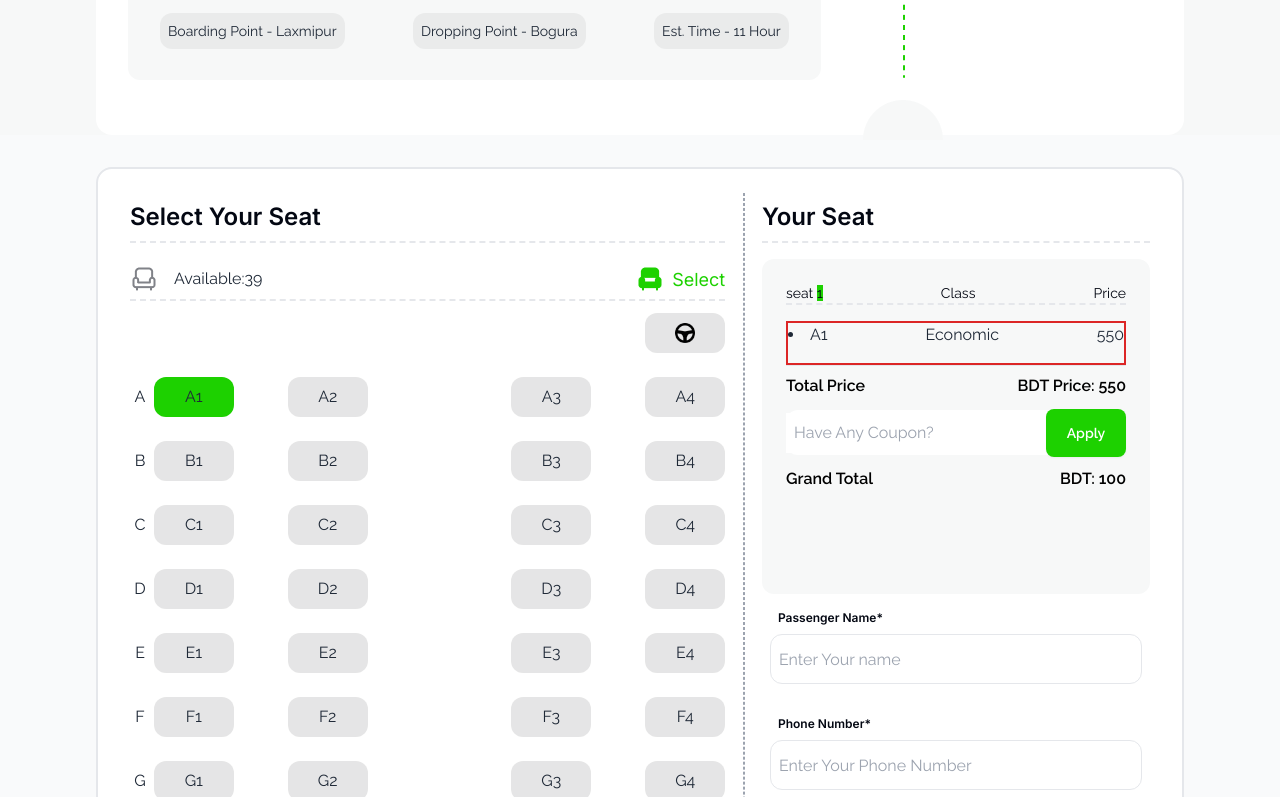
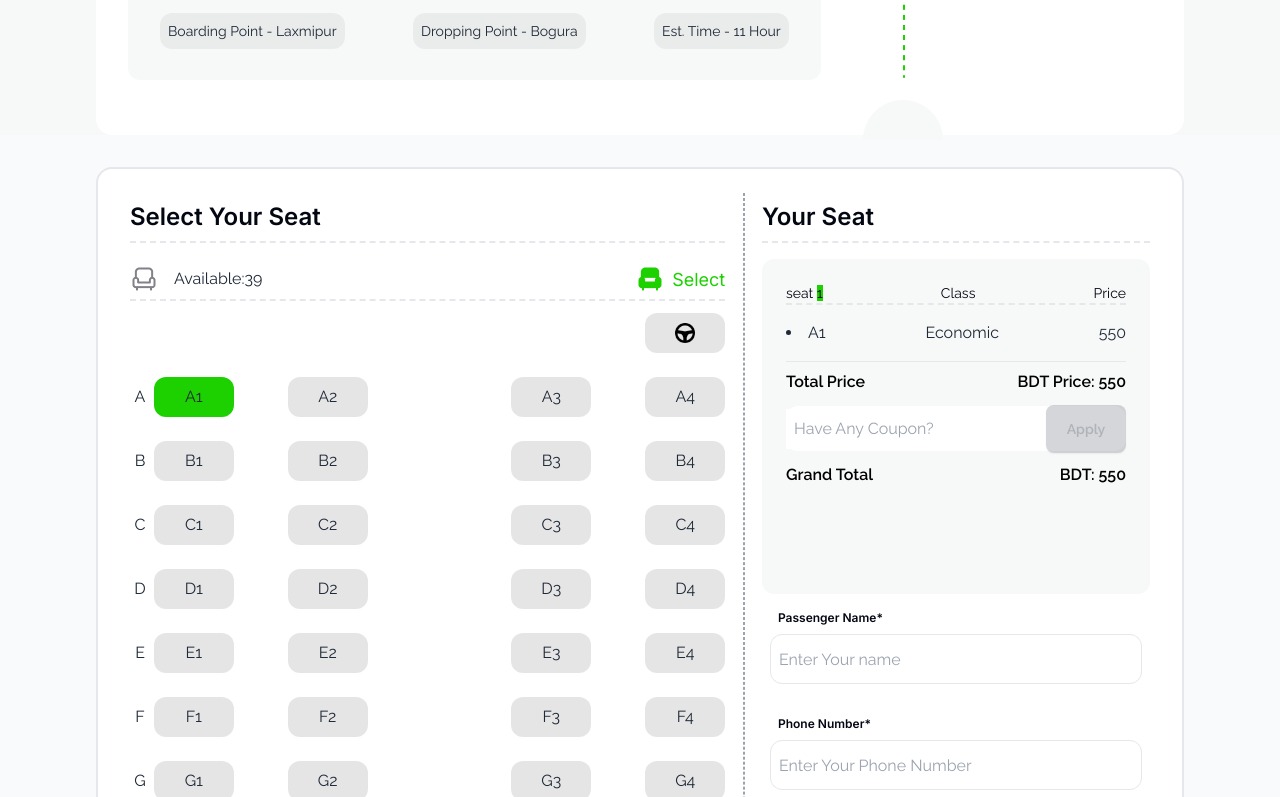
Before and after one commit to mh1sourov/busticketing_system, a plain HTML site: page busticketing/index.html in a window 1280 px wide. Both pictures are taken after a click on the element "A1". Shown: the part 2020-2817 px from the top of the page. Drawn offline with nearby package versions, Linux system fonts and the light colour scheme.

Commit message:
coupone section's discount functiond added

```diff
--- a/busticketing/JS/ticket.js
+++ b/busticketing/JS/ticket.js
@@ -1,3 +1,127 @@
+
+let seatAvailable = document.getElementById("avalableSeat").innerText;
+let availableSeat = parseInt(seatAvailable);
+let seatBus = document.getElementsByClassName("seat");
+let clickedSeatNumber = document.getElementById("numberOfSelectedSeat").innerText;
+let selectedSeat = parseInt(clickedSeatNumber);
+let ticketPrice = 550;
+
+for(let seat of seatBus){
+    seat.addEventListener("click", function(){
+        console.log(seat.innerText);
+        seat.classList.add("pointer-events-none")
+       const seatSectionDisplayDiv = document.getElementById("displayedSeatSection")
+       let li = document.createElement("li");
+       li.innerText = seat.innerText;
+       seatSectionDisplayDiv.appendChild(li);
+
+       const seatClass = document.getElementById("seatClass");
+       let p = document.createElement("p");
+       p.innerText = `Economic`;
+       seatClass.appendChild(p);
+
+    //    console.log(ticketPrice, "ticket Price", typeof ticketPrice);
+
+    let priceContainer = document.getElementById("seatPriceContainer");
+    let price = document.createElement("p");
+    price.innerText = ticketPrice;
+    priceContainer.appendChild(price)
+
+
+    seat.classList.add("bg-[#1DD100]")
+     selectedSeat++;
+    //  console.log(availableSeat, "type of available seat:", typeof availableSeat)
+
+    availableSeat--;
+
+document.getElementById("avalableSeat").innerText = availableSeat;
+    //  console.log(selectedSeat, typeof selectedSeat)
+
+
+     document.getElementById("numberOfSelectedSeat").innerText = selectedSeat;
+       if(selectedSeat === 4){
+        disableDiv();
+       }
+
+       let totalPriceString = document.getElementById("bdtPrice").innerText;
+       let totalPrice = parseInt(totalPriceString);
+
+       let perSeattPrice = parseInt(price.innerText)
+
+       totalPrice = totalPrice + perSeattPrice;
+    //    console.log(totalPrice);
+       document.getElementById("bdtPrice").innerText = totalPrice;
+
+       let grandTotalPrice = document.getElementById("grandTotal");
+
+       grandTotalPrice.innerText = totalPrice;
+
+
+
+      if(selectedSeat === 4){
+        const applyButton = document.getElementById("couponeAppplybtn");
+        applyButton.disabled = false;
+      }
+
+
+      const couponeFiledText = document.getElementById("couponeInputField").value;
+      const applyButton = document.getElementById("couponeAppplybtn")
+      applyButton.addEventListener("click", function(){
+        if(couponeFiledText === "NEW15"){
+            let grandTotalPriceObj = document.getElementById("grandTotal").innerText;
+            let grandTotalPrice = parseInt(grandTotalPriceObj)
+                console.log("uporere line", typeof grandTotalPrice, grandTotalPrice);
+                let discount = (0.15*grandTotalPrice)
+                grandTotalPrice = grandTotalPrice - discount
+
+                console.log("after discount", grandTotalPrice, typeof grandTotalPrice);
+
+
+                document.getElementById("grandTotal").innerText = grandTotalPrice;
+
+          }
+
+          else if(couponeFiledText === "Couple 20"){
+            let grandTotalPriceObj = document.getElementById("grandTotal").innerText;
+            let grandTotalPrice = parseInt(grandTotalPriceObj)
+                console.log("uporere line", typeof grandTotalPrice, grandTotalPrice);
+                let discount = (0.2*grandTotalPrice)
+                grandTotalPrice = grandTotalPrice - discount
+
+                console.log("after discount", grandTotalPrice, typeof grandTotalPrice);
+
+
+                document.getElementById("grandTotal").innerText = grandTotalPrice;
+
+          }
+
+
+
+      })
+
+
+    })
+
+
+
+}
+
+
+// *************
+
+
+
+function disableDiv() {
+
+    const seats = document.getElementsByClassName("seat");
+    for (let i = 0; i < seats.length; i++) {
+        seats[i].classList.add("pointer-events-none")}
+
+}
+
+
+
+
 
 // let seatAvailable = document.getElementById("avalableSeat").innerText;
 // let availableSeat = parseInt(seatAvailable);
@@ -6,125 +130,56 @@
 // let selectedSeat = parseInt(clickedSeatNumber);
 // let ticketPrice = 550;
 
-// for(let seat of seatBus){
-//     seat.addEventListener("click", function(){
+// for (let seat of seatBus) {
+//     seat.addEventListener("click", function () {
 //         console.log(seat.innerText);
-//         seat.classList.add("pointer-events-none")
-//        const seatSectionDisplayDiv = document.getElementById("displayedSeatSection")
-//        let li = document.createElement("li");
-//        li.innerText = seat.innerText;
-//        seatSectionDisplayDiv.appendChild(li);
 
-//        const seatClass = document.getElementById("seatClass");
-//        let p = document.createElement("p");
-//        p.innerText = `Economic`;
-//        seatClass.appendChild(p);
+//         seat.style.pointerEvents = "none"; // Fixing pointer-events issue
 
-//     //    console.log(ticketPrice, "ticket Price", typeof ticketPrice);
+//         const seatSectionDisplayDiv = document.getElementById("displayedSeatSection");
+//         let li = document.createElement("li");
+//         li.innerText = seat.innerText;
+//         seatSectionDisplayDiv.appendChild(li);
 
-//     let priceContainer = document.getElementById("seatPriceContainer");
-//     let price = document.createElement("p");
-//     price.innerText = ticketPrice;
-//     priceContainer.appendChild(price)
+//         const seatClass = document.getElementById("seatClass");
+//         if (!seatClass.querySelector("p")) { // Prevent multiple Economic entries
+//             let p = document.createElement("p");
+//             p.innerText = `Economic`;
+//             seatClass.appendChild(p);
+//         }
 
+//         let priceContainer = document.getElementById("seatPriceContainer");
+//         let price = document.createElement("p");
+//         price.innerText = ticketPrice;
+//         priceContainer.appendChild(price);
 
-//     seat.classList.add("bg-[#1DD100]")
-//      selectedSeat++;
-//     //  console.log(availableSeat, "type of available seat:", typeof availableSeat)
+//         seat.classList.add("bg-[#1DD100]");
 
-//     availableSeat--;
+//         selectedSeat++;
 
-// document.getElementById("avalableSeat").innerText = availableSeat;
-//     //  console.log(selectedSeat, typeof selectedSeat)
+//         if (availableSeat > 0) { // Prevent availableSeat from going negative
+//             availableSeat--;
+//         }
 
+//         document.getElementById("avalableSeat").innerText = availableSeat;
+//         document.getElementById("numberOfSelectedSeat").innerText = selectedSeat;
 
-//      document.getElementById("numberOfSelectedSeat").innerText = selectedSeat;
-//        if(selectedSeat === 4){
-//         disableDiv()
-//        }
+//         if (selectedSeat >= 4) { // Fixing issue with disableDiv()
+//             disableDiv();
+//         }
 
-//        let totalPriceString = document.getElementById("bdtPrice").innerText;
-//        let totalPrice = parseInt(totalPriceString);
+//         let totalPriceString = document.getElementById("bdtPrice").innerText || "0"; // Fix NaN issue
+//         let totalPrice = parseInt(totalPriceString);
+//         let perSeattPrice = parseInt(price.innerText);
 
-//        let perSeattPrice = parseInt(price.innerText)
-
-//        totalPrice = totalPrice + perSeattPrice;
-//        console.log(totalPrice, perSeattPrice);
-//     })
-
-
-
+//         totalPrice = totalPrice + perSeattPrice;
+//         document.getElementById("bdtPrice").innerText = totalPrice; // Make sure to update the total price
+//     });
 // }
 
 // function disableDiv() {
-
 //     const seats = document.getElementsByClassName("seat");
 //     for (let i = 0; i < seats.length; i++) {
-//         seats[i].classList.add("pointer-events-none")}
-
+//         seats[i].style.pointerEvents = "none"; // Using inline style for better compatibility
+//     }
 // }
-
-
-
-
-
-let seatAvailable = document.getElementById("avalableSeat").innerText;
-let availableSeat = parseInt(seatAvailable);
-let seatBus = document.getElementsByClassName("seat");
-let clickedSeatNumber = document.getElementById("numberOfSelectedSeat").innerText;
-let selectedSeat = parseInt(clickedSeatNumber);
-let ticketPrice = 550;
-
-for (let seat of seatBus) {
-    seat.addEventListener("click", function () {
-        console.log(seat.innerText);
-
-        seat.style.pointerEvents = "none"; // Fixing pointer-events issue
-
-        const seatSectionDisplayDiv = document.getElementById("displayedSeatSection");
-        let li = document.createElement("li");
-        li.innerText = seat.innerText;
-        seatSectionDisplayDiv.appendChild(li);
-
-        const seatClass = document.getElementById("seatClass");
-        if (!seatClass.querySelector("p")) { // Prevent multiple Economic entries
-            let p = document.createElement("p");
-            p.innerText = `Economic`;
-            seatClass.appendChild(p);
-        }
-
-        let priceContainer = document.getElementById("seatPriceContainer");
-        let price = document.createElement("p");
-        price.innerText = ticketPrice;
-        priceContainer.appendChild(price);
-
-        seat.classList.add("bg-[#1DD100]");
-
-        selectedSeat++;
-
-        if (availableSeat > 0) { // Prevent availableSeat from going negative
-            availableSeat--;
-        }
-
-        document.getElementById("avalableSeat").innerText = availableSeat;
-        document.getElementById("numberOfSelectedSeat").innerText = selectedSeat;
-
-        if (selectedSeat >= 4) { // Fixing issue with disableDiv()
-            disableDiv();
-        }
-
-        let totalPriceString = document.getElementById("bdtPrice").innerText || "0"; // Fix NaN issue
-        let totalPrice = parseInt(totalPriceString);
-        let perSeattPrice = parseInt(price.innerText);
-
-        totalPrice = totalPrice + perSeattPrice;
-        document.getElementById("bdtPrice").innerText = totalPrice; // Make sure to update the total price
-    });
-}
-
-function disableDiv() {
-    const seats = document.getElementsByClassName("seat");
-    for (let i = 0; i < seats.length; i++) {
-        seats[i].style.pointerEvents = "none"; // Using inline style for better compatibility
-    }
-}
--- a/busticketing/index.html
+++ b/busticketing/index.html
@@ -602,16 +602,16 @@
                                         <h1>Price</h1>
                                      </div>
 
-                                     <div class="border-2 border-red-600 flex justify-between">
-                                      <div class="mb-4" id="displayedSeatSection">
+                                     <div class="flex justify-between">
+                                      <div class="mb-4 text-ellipsis" id="displayedSeatSection">
 
                                      </div>
 
-                                     <div class="" id="seatClass">
+                                     <div class="text-ellipsis" id="seatClass">
 
                                      </div>
 
-                                     <div id="seatPriceContainer">
+                                     <div class="text-ellipsis" id="seatPriceContainer">
 
                                      </div>
 
@@ -626,13 +626,13 @@
                                      </div>
 
                                      <div class="w-full h-[45px] bg-white flex items-center justify-between rounded-xl mt-3 mb-3">
-                                        <input class="p-2 outline-none w-full" type="text" placeholder="Have Any Coupon?">
-                                        <button class="btn btn-success bg-[#1DD100] w-[80px] h-[40px] border-none text-white outline-none">Apply</button>
+                                        <input id="couponeInputField" class="p-2 outline-none w-full" type="text" placeholder="Have Any Coupon?">
+                                        <button class=" btn btn-success bg-[#1DD100] w-[80px] h-[40px] border-none text-white outline-none" id="couponeAppplybtn" disabled>Apply</button>
                                      </div>
 
                                      <div class="flex items-center justify-between mt-2">
                                         <h1 class="text-black font-semibold tex-[3px]">Grand Total</h1>
-                                        <h1 class="text-black font-semibold tex-[3px]">BDT: <span>100</span></h1>
+                                        <h1 class="text-black font-semibold tex-[3px]">BDT: <span id="grandTotal"></span></h1>
                                      </div>
 
                                  </div>
```
